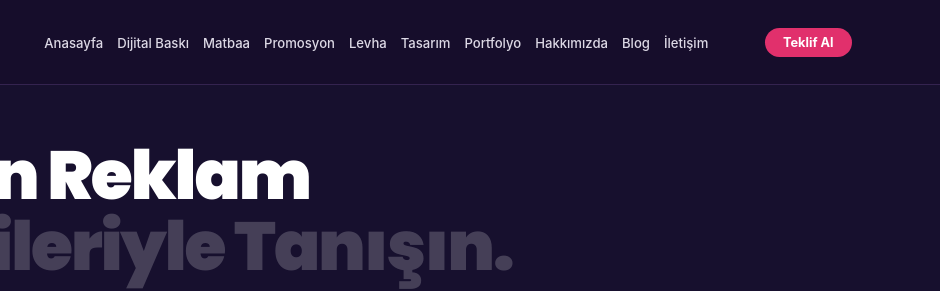
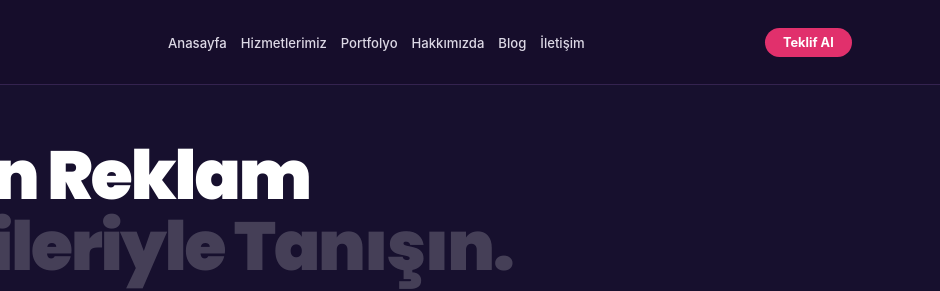
Before and after one commit to remziertuew-ux/valexira-website, a plain HTML site: page hakkimizda.html in a window 1280 px wide. Shown: the top 291 px of the page, 340-1280 px from the left. Drawn offline with Linux system fonts and the light colour scheme.

Commit message:
Update hakkimizda.html

```diff
--- a/hakkimizda.html
+++ b/hakkimizda.html
@@ -72,12 +72,12 @@
 
         <nav class="nav-menu" id="navMenu" aria-label="Ana menü">
             <ul class="nav-links">
-                <li><a href="/">Anasayfa</a></li>
-                <li><a href="dijital-baski">Dijital Baskı</a></li>
-                <li><a href="matbaa">Matbaa</a></li>
-                <li><a href="promosyon">Promosyon</a></li>
-                <li><a href="levha">Levha</a></li>
-                <li><a href="tasarim">Tasarım</a></li>
+                <li><a href="/">Anasayfa</a></li><li><a href="hizmetlerimiz">Hizmetlerimiz</a></li>
+
+
+
+
+
                 <li><a href="portfolyo">Portfolyo</a></li>
                 <li><a href="hakkimizda" aria-current="page">Hakkımızda</a></li>
                 <li><a href="blog">Blog</a></li>
```
